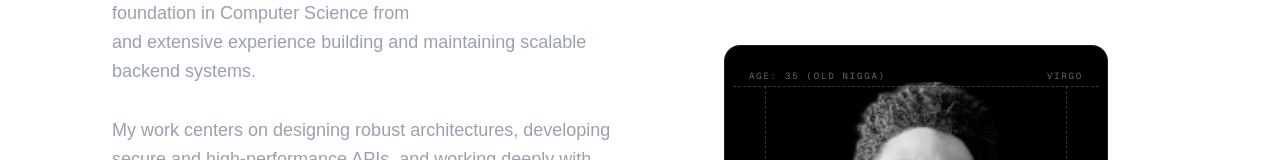
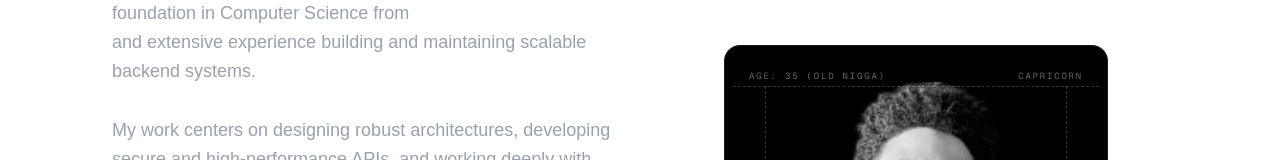
Before and after one commit to abduseK/bek-portfolio, a Next.js app: page / in a window 1280 px wide. Shown: the part 303-463 px from the top of the page. Built offline with nearby package versions, Linux system fonts and the light colour scheme.

Commit message:
fix: typo fix

```diff
--- a/app/components/hero.tsx
+++ b/app/components/hero.tsx
@@ -109,7 +109,7 @@ export function Hero() {
                   Age: 35 (Old Nigga)
                 </span>
                 {/* Top Right */}
-                <span className="absolute top-4 right-4">Virgo</span>
+                <span className="absolute top-4 right-4">Capricorn</span>
                 {/* Bottom Left */}
                 <span className="absolute bottom-4 left-4 text-gray-500">
                   Height: 1.75m (Sexy Boy)
```
